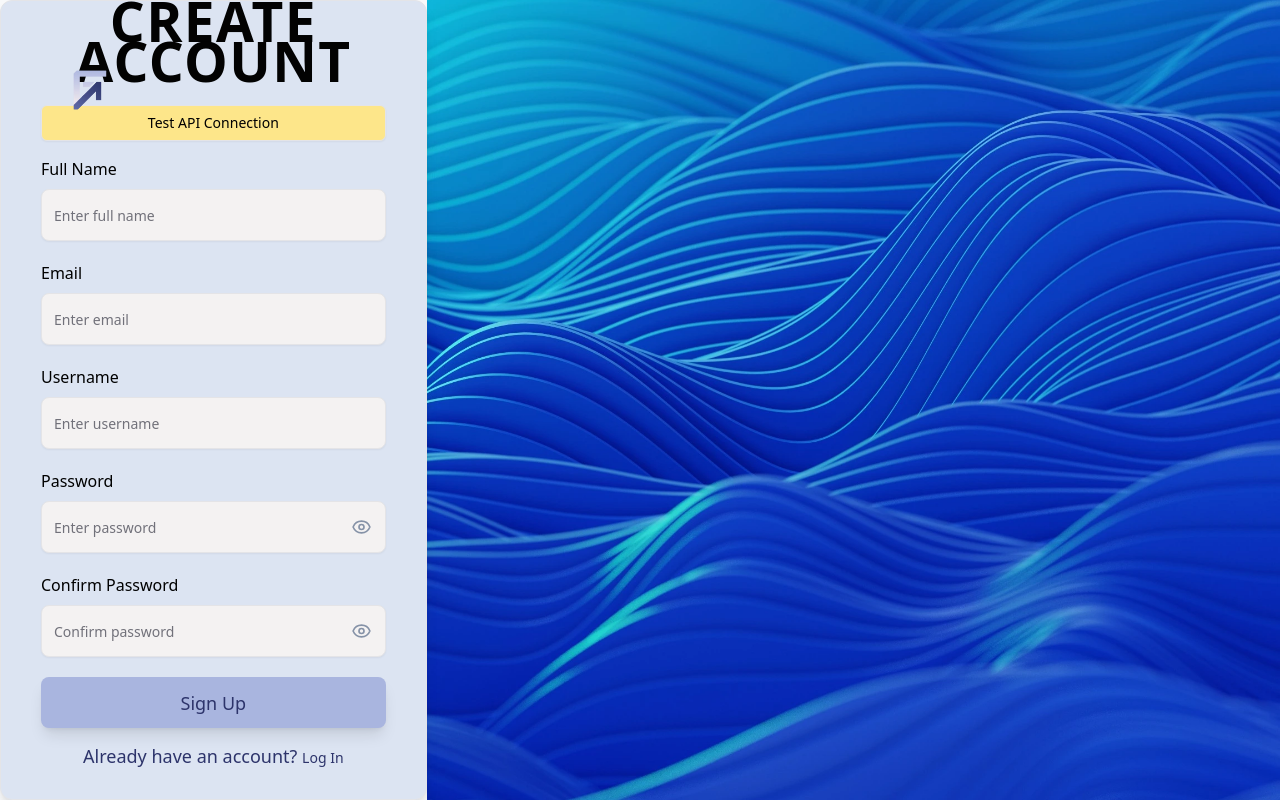
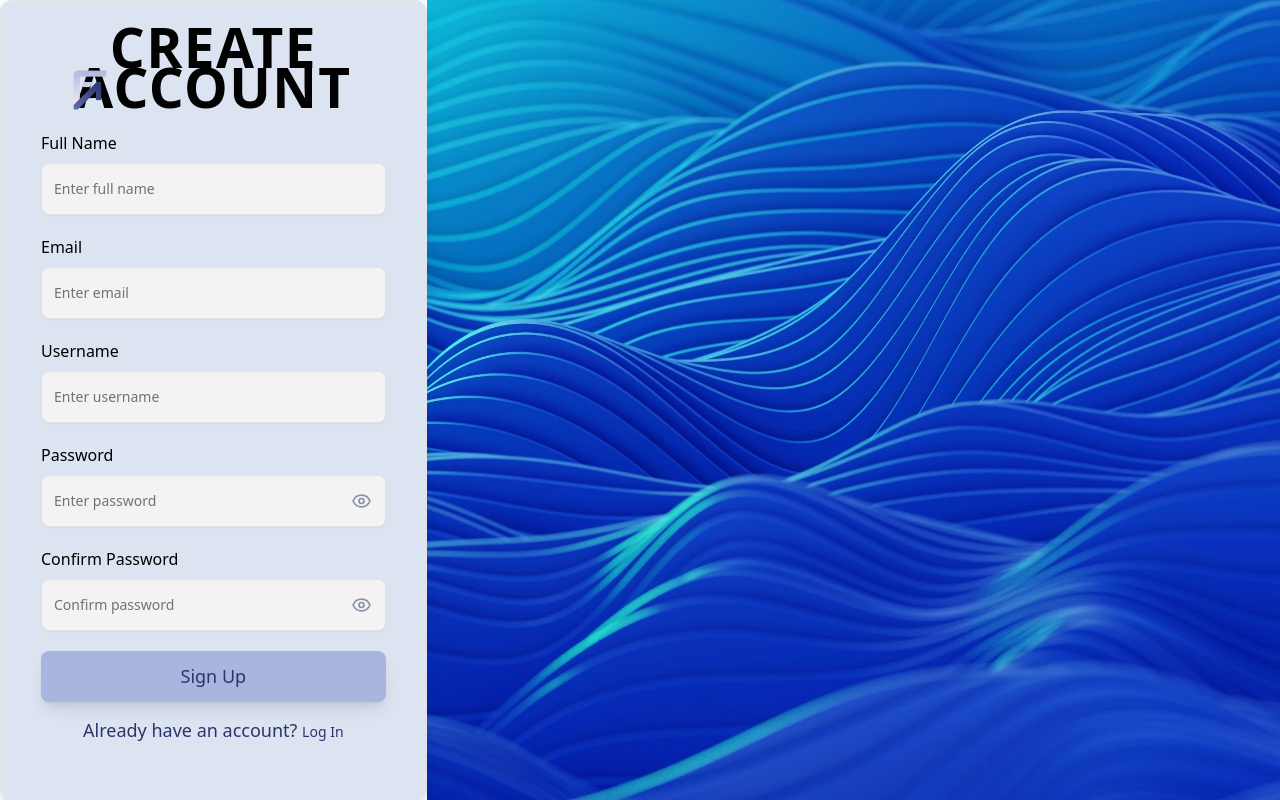
Before and after one commit to areeesss/FinanceFlow, a React (Vite) app in the folder frontend/: page /signup in a window 1280 px wide. Built offline with nearby package versions, Linux system fonts and the light colour scheme.

Commit message:
Erased a debugging button I used to test to fix API issues

```diff
--- a/frontend/src/pages/signup.tsx
+++ b/frontend/src/pages/signup.tsx
@@ -10,7 +10,7 @@ import { Eye, EyeOff, AlertCircle, Loader2 } from "lucide-react";
 import { useAuth } from "@/context/AuthContext";
 import { useToast } from "@/components/ui/use-toast";
 import { useMutation } from "@tanstack/react-query";
-import { debugAPI } from "@/services/api";
+
 
 const SignUpPage = () => {
   const navigate = useNavigate();
@@ -23,12 +23,8 @@ const SignUpPage = () => {
     password: "",
     password2: ""
   });
-  // Simplified error state to only track password match since other errors use toast notifications
   const [passwordsMatch, setPasswordsMatch] = useState(true);
   const [showPassword, setShowPassword] = useState(false);
-
-  // Add debug state
-  const [debugResult, setDebugResult] = useState<string | null>(null);
 
   // Registration mutation
   const registerMutation = useMutation({
@@ -72,34 +68,6 @@ const SignUpPage = () => {
       setPasswordsMatch(true); // Don't show error if fields are empty
     }
   }, [formData.password, formData.password2]);
-
-  // Add a debug function
-  const testApiConnection = async () => {
-    addToast({
-      title: "Testing API Connection",
-      description: "Checking connection to API...",
-    });
-
-    try {
-      const result = await debugAPI();
-      console.log("Debug API result:", result);
-
-      setDebugResult(JSON.stringify(result, null, 2));
-
-      addToast({
-        title: "API Test Complete",
-        description: `API ${result.ok ? 'is accessible' : 'returned an error'}. See console for details.`,
-        variant: result.ok ? "default" : "destructive"
-      });
-    } catch (error) {
-      console.error("API test error:", error);
-      addToast({
-        title: "API Test Failed",
-        description: "Could not connect to API. See console for details.",
-        variant: "destructive"
-      });
-    }
-  };
 
   const validateForm = () => {
     // Validate full name
@@ -183,24 +151,6 @@ const SignUpPage = () => {
                 CREATE ACCOUNT
               </h1>
             </div>
-
-            {/* Debug button - only in development */}
-            {import.meta.env.DEV && (
-              <Button
-                onClick={testApiConnection}
-                variant="outline"
-                className="mb-4 w-full bg-amber-200 hover:bg-amber-300 text-black"
-              >
-                Test API Connection
-              </Button>
-            )}
-
-            {/* Debug result display */}
-            {debugResult && (
-              <div className="mb-4 p-2 bg-gray-100 border border-gray-300 rounded-md overflow-auto max-h-32 text-xs">
-                <pre>{debugResult}</pre>
-              </div>
-            )}
 
             <form onSubmit={handleSubmit} className="space-y-5">
               {/* Full Name Input */}
--- a/frontend/src/services/api.ts
+++ b/frontend/src/services/api.ts
@@ -2,7 +2,6 @@ import axios from 'axios';
 
 // Update the API_URL to use an environment variable with a fallback
 const API_URL = import.meta.env.VITE_API_URL || 'http://localhost:8000';
-console.log("API URL being used:", API_URL); // Debug log to see what URL is actually being used
 
 // Create axios instance with default config
 const api = axios.create({
@@ -498,38 +497,4 @@ export const testAPI = {
   }
 };
 
-// Debug function to test API connection
-export const debugAPI = async () => {
-  try {
-    console.log("Debugging API connection...");
-    console.log("API_URL:", API_URL);
-    console.log("baseURL:", `${API_URL}/api`);
-
-    // Try a direct fetch to avoid any interceptors
-    const response = await fetch(`${API_URL}/api/register/`);
-    console.log("Direct fetch status:", response.status);
-    console.log("Direct fetch headers:", response.headers);
-    console.log("Direct fetch ok:", response.ok);
-
-    try {
-      const data = await response.text();
-      console.log("Response text:", data);
-    } catch (e) {
-      console.log("Could not parse response text:", e);
-    }
-
-    return {
-      url: `${API_URL}/api/register/`,
-      status: response.status,
-      ok: response.ok
-    };
-  } catch (error) {
-    console.error("API connection test failed:", error);
-    return {
-      error: true,
-      message: error instanceof Error ? error.message : String(error)
-    };
-  }
-};
-
 export default api;
```
